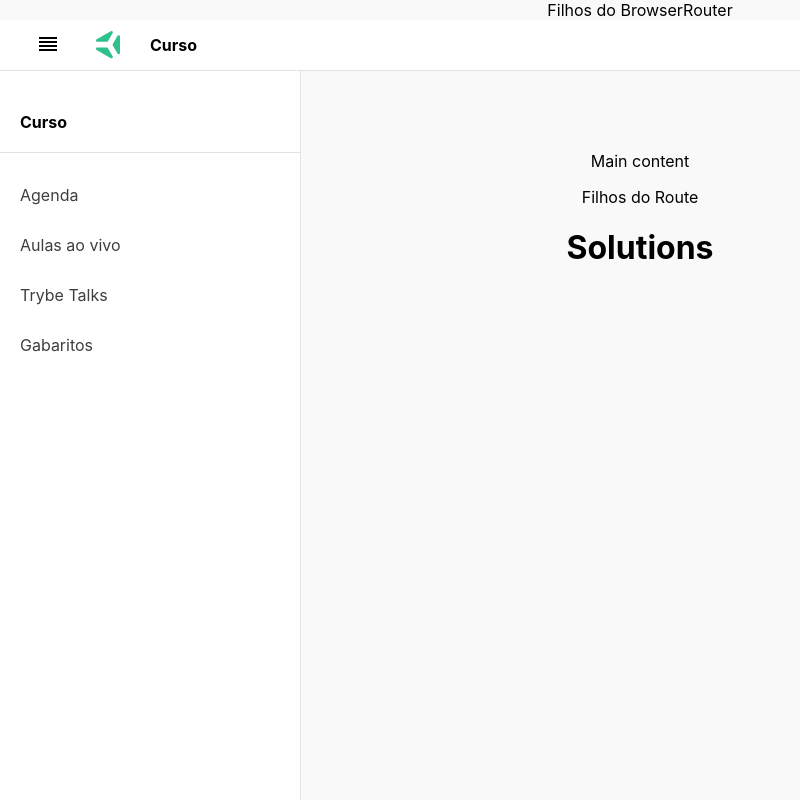
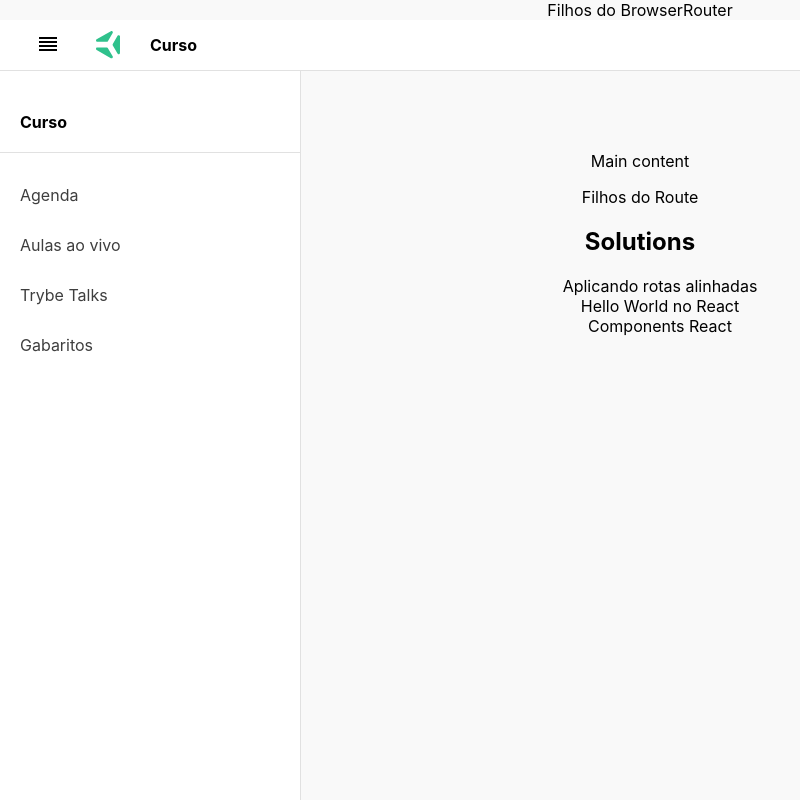
Before and after one commit to brenomatias/Fundamentals-and-Front-end, a React (Create React App) app in the folder block13-react-life-cycle-router/trybe-clone/: page /solutions in a window 1280 px wide. Shown: the whole page, without its empty margins (0-800 px from the left). Built offline with nearby package versions, Linux system fonts and the light colour scheme.

Commit message:
finaliza exercicio da aula

```diff
--- a/block13-react-life-cycle-router/trybe-clone/src/components/Content.js
+++ b/block13-react-life-cycle-router/trybe-clone/src/components/Content.js
@@ -9,6 +9,7 @@ import LiveLecture from '../pages/LiveLecture';
 import Solutions from '../pages/Solutions';
 import TrybeTalks from '../pages/TrybeTalks';
 import NotFound from '../pages/NotFound';
+import Solution from '../pages/Solution';
 
 class Content extends React.Component {
   // rotaParaComparar: '/' => urlAual: http://localhost:3000/calendar/dia13.2
@@ -37,6 +38,10 @@ class Content extends React.Component {
           <Route path="/calendar">
             <Calendar />
           </Route>
+
+          <Route path="/solutions/:solutionID"
+          render= { (props) => <Solution {...props } allSolutions= {solutions}/>}/>
+
           <Route path="/live-lecture">
             <LiveLecture />
           </Route>
--- /dev/null
+++ b/block13-react-life-cycle-router/trybe-clone/src/pages/Solution.js
@@ -0,0 +1,19 @@
+import React, { Component } from 'react';
+
+class Solution extends Component {
+    render(){
+        const { match: { params: { solutionID }}, allSolutions} = this.props;
+        const currentSolution = allSolutions
+        .find((mySolution) => mySolution.id === solutionID)
+        return (
+            <>
+            <h1>{ currentSolution.name }</h1>
+            <p>{`Retorno de ${currentSolution.id}`}</p>
+
+            </>
+        )
+    }
+}
+
+export default Solution;
+// find= retorna o primeiro elemento encontraado que bate
--- a/block13-react-life-cycle-router/trybe-clone/src/pages/Solutions.js
+++ b/block13-react-life-cycle-router/trybe-clone/src/pages/Solutions.js
@@ -1,9 +1,23 @@
 import React, { Component } from 'react';
+import { Link } from 'react-router-dom';
 
 class Solutions extends Component {
   render() {
-    const { allSolutions } = this.props;
-    return <h1>Solutions</h1>;
+    const { allSolutions } = this.props; // para exibir os estados definidos em Content.js
+    return (
+      <section>
+    <h1>Solutions</h1>
+    <ul>
+      {allSolutions.map((mySolution)=> ( // renderizar o conteudo no li
+        <li key={ mySolution.id}>
+          <Link
+             to={`/solutions/${mySolution.id}`} > {mySolution.name}
+         </Link>
+         </li>
+      ))}
+    </ul>
+    </section>
+    );
   }
 }
 
```
